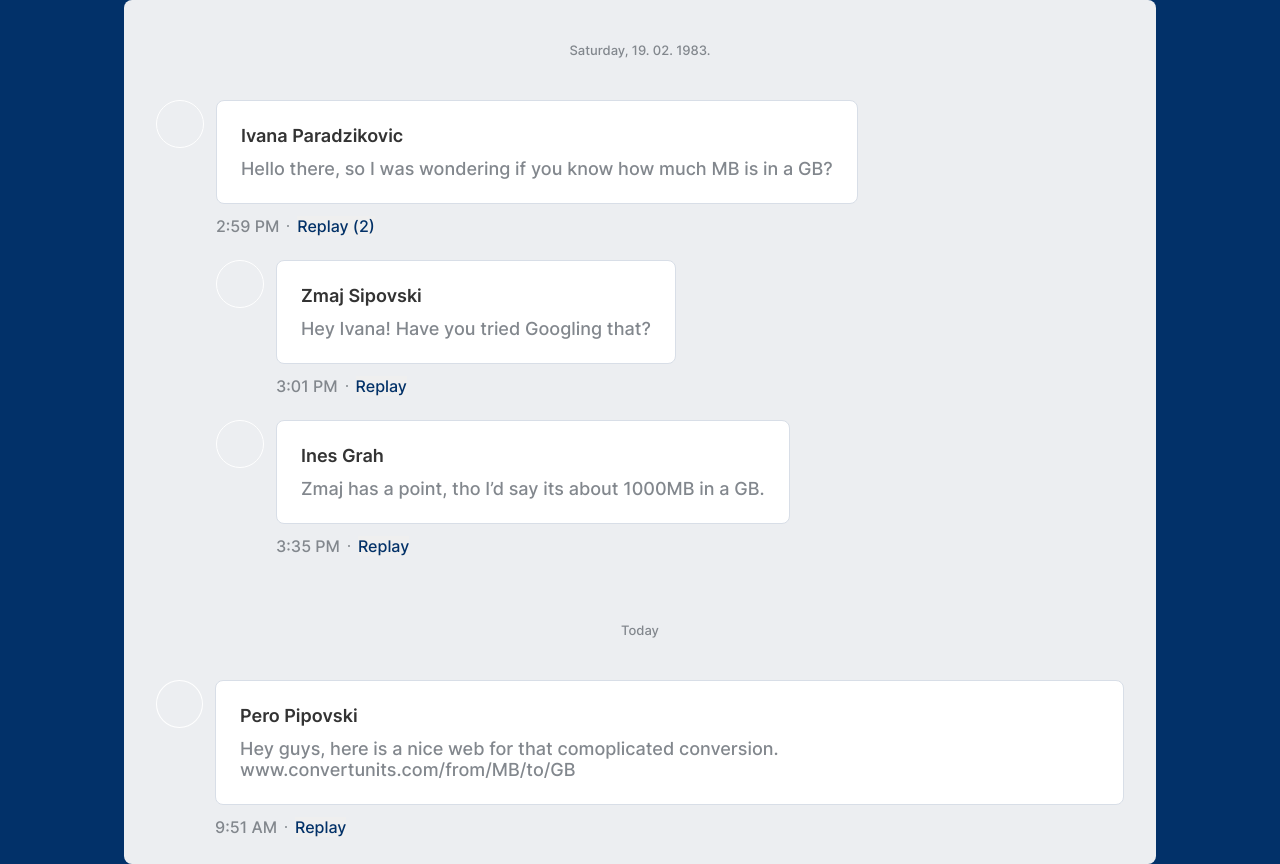
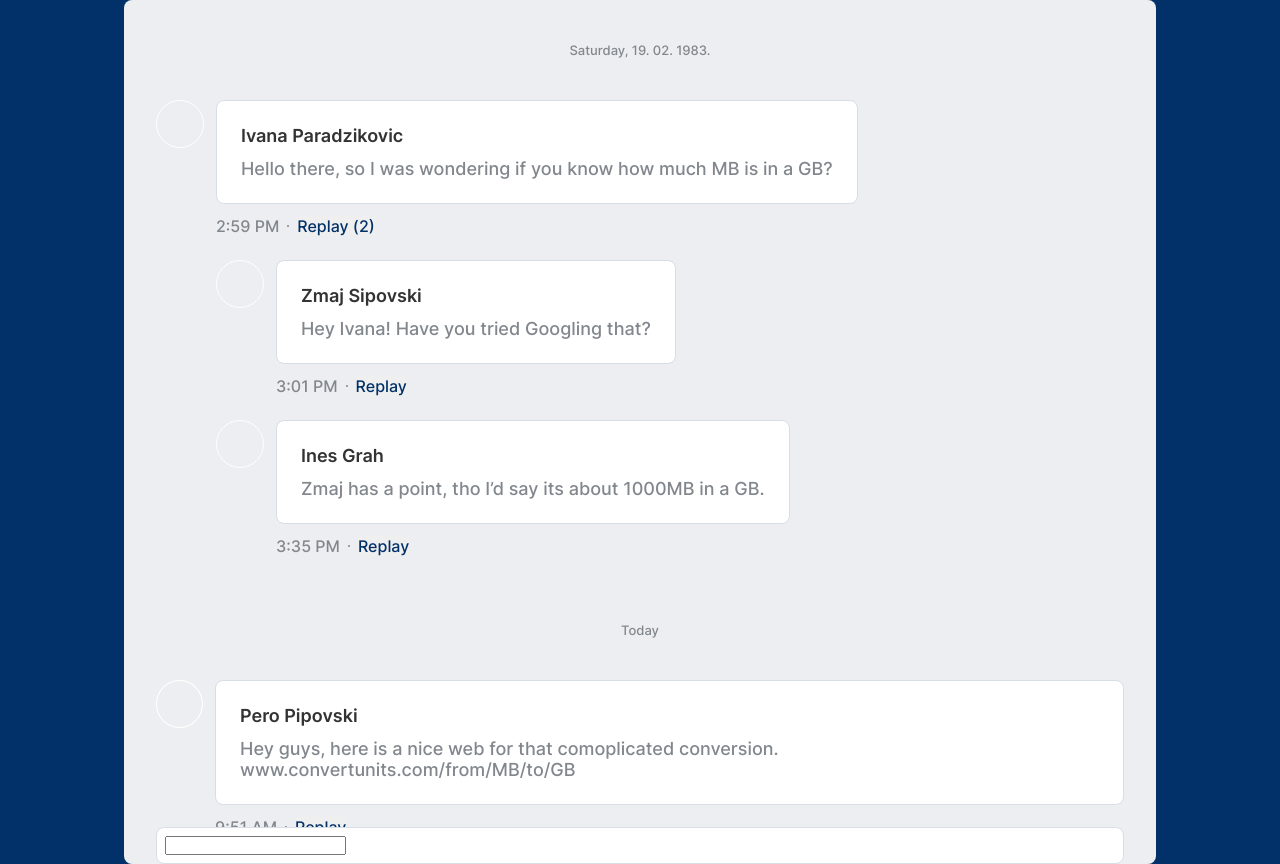
Before and after one commit to ricaju/chat, a React (Create React App) app: page / in a window 1280 px wide. Built offline with nearby package versions, Linux system fonts and the light colour scheme.

Commit message:
feat: add base chat input component

```diff
--- a/src/components/Chat.tsx
+++ b/src/components/Chat.tsx
@@ -5,6 +5,7 @@ import { Comment } from "../domain/types";
 import { ChatItem } from "./ChatItem";
 import { groupBy, orderBy } from "lodash";
 import { checkDateDifference, dateConverter } from "../util/date";
+import { ChatInput } from "./ChatInput";
 
 type Props = {}
 
@@ -23,7 +24,10 @@ export const Chat: FC<Props> = memo(function Chat() {
 
   return (
     <div className={style.root}>
-      <div className={style.content}>{commentsWithReplays.map(renderChatItem)}</div>
+      <div className={style.content}>
+        {commentsWithReplays.map(renderChatItem)}
+        <ChatInput/>
+      </div>
     </div>
   )
 });
--- /dev/null
+++ b/src/components/ChatInput.tsx
@@ -0,0 +1,18 @@
+import React, { FC, memo } from "react";
+import style from "styles/components/ChatInput.module.scss"
+
+type Props = {}
+
+export const ChatInput: FC<Props> = memo(function ChatInput() {
+  useChatInput();
+
+  return (
+    <div className={style.root}>
+      <input/>
+
+    </div>
+  );
+});
+
+function useChatInput() {
+}
--- a/src/styles/components/Chat.module.scss
+++ b/src/styles/components/Chat.module.scss
@@ -14,6 +14,7 @@
   background-color: $color-chat-background;
   padding: 0 rem(32) rem(32) rem(32);
   overflow-y: auto;
+  position: relative;
 }
 
 .date {
--- /dev/null
+++ b/src/styles/components/ChatInput.module.scss
@@ -0,0 +1,13 @@
+@import "src/styles/abstracts/colors";
+@import "src/styles/abstracts/functions";
+
+.root {
+  background-color: $color-white;
+  border: rem(1) solid $color-border;
+  border-radius: rem(8);
+  padding: rem(8);
+  position: absolute;
+  bottom: 0;
+  left: rem(32);
+  right: rem(32);
+}
```
